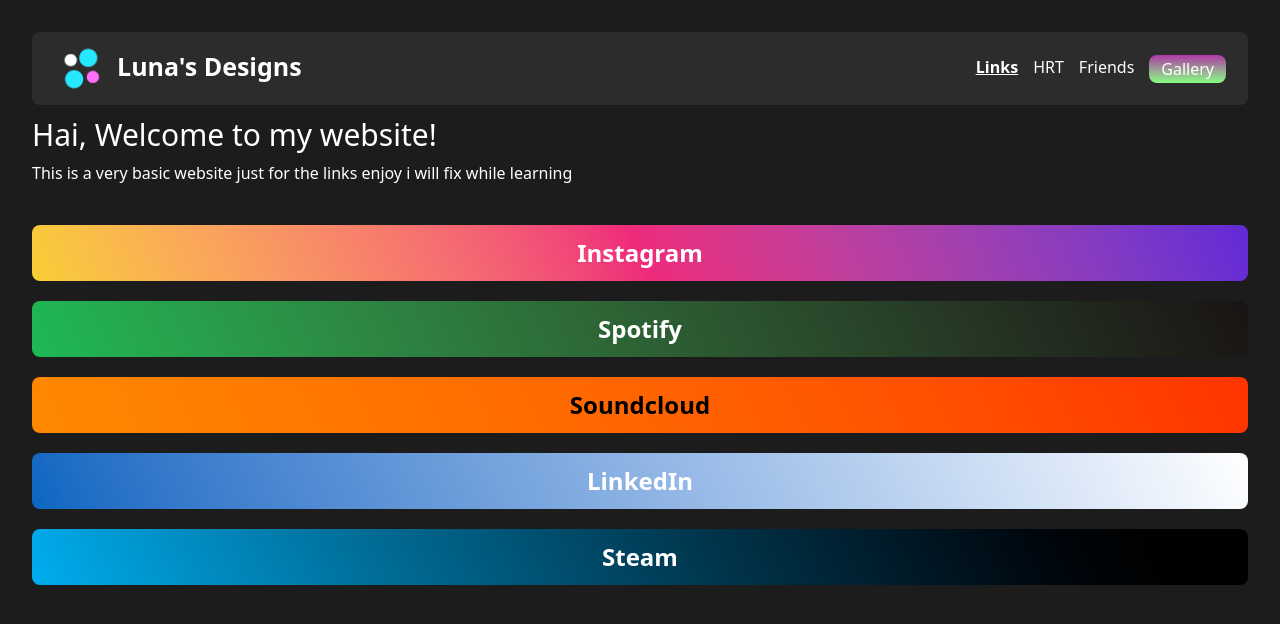
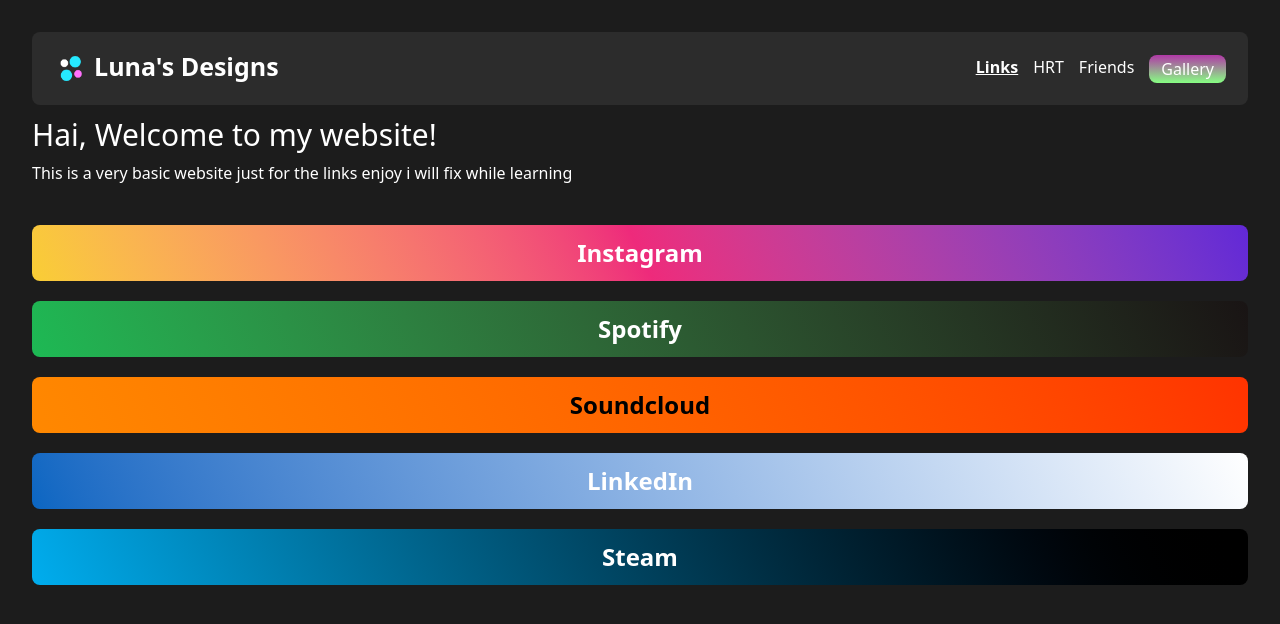
Before and after one commit to Lunadrite/discord, a React (Vite) app: page / in a window 1280 px wide. Shown: the top 624 px of the page. Built offline with nearby package versions, Linux system fonts and the light colour scheme.

Commit message:
Header Update + href Name

```diff
--- a/src/components/Header.tsx
+++ b/src/components/Header.tsx
@@ -3,9 +3,11 @@
 export default function Header({ path }: { path: string }) {
   return (
     <header className="bg-[#2c2c2c] h-[73px] text-white flex justify-between items-center px-8 md:px-16 lg:px-5.5 rounded-lg">
-      <div className="Logo-Name text-[25px] font-bold flex gap-2 items-center">
-        <img src={Logo} width={55} />
-        <p className="mb-1">Luna's Designs</p>
+      <div className="Logo-Name text-[25px] font-bold flex gap-1.5 items-center">
+        <img src={Logo} width={34} />
+        <a href="/">
+          <p className="mb-1">Luna's Designs</p>
+        </a>
       </div>
 
       <div className="flex justify-end items-start" />
--- a/src/pages/Friends.tsx
+++ b/src/pages/Friends.tsx
@@ -1,3 +1,3 @@
 export default function Friends() {
-  return <>this is my friends page :3</>;
+  return <>this is my friends page</>;
 }
```
